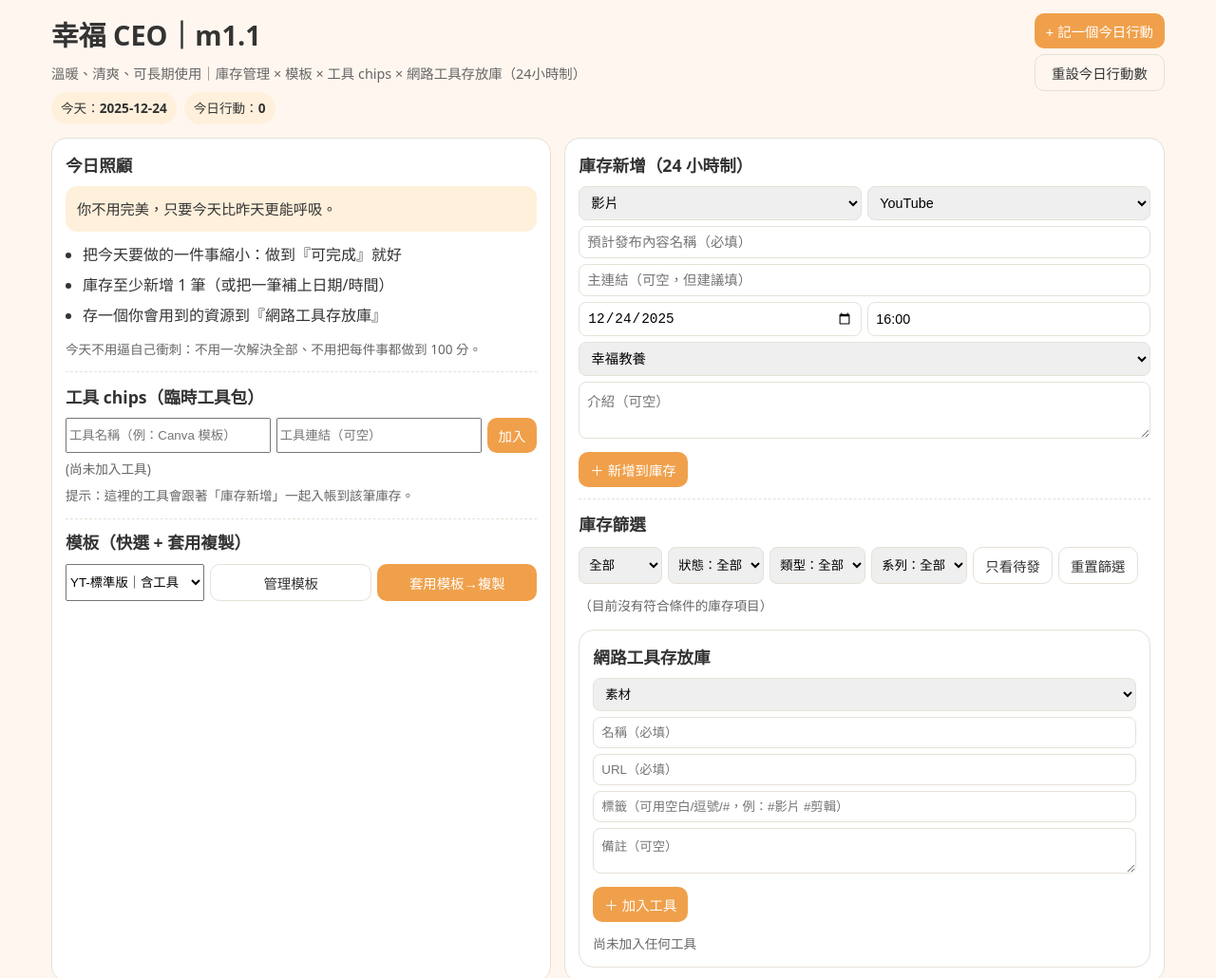
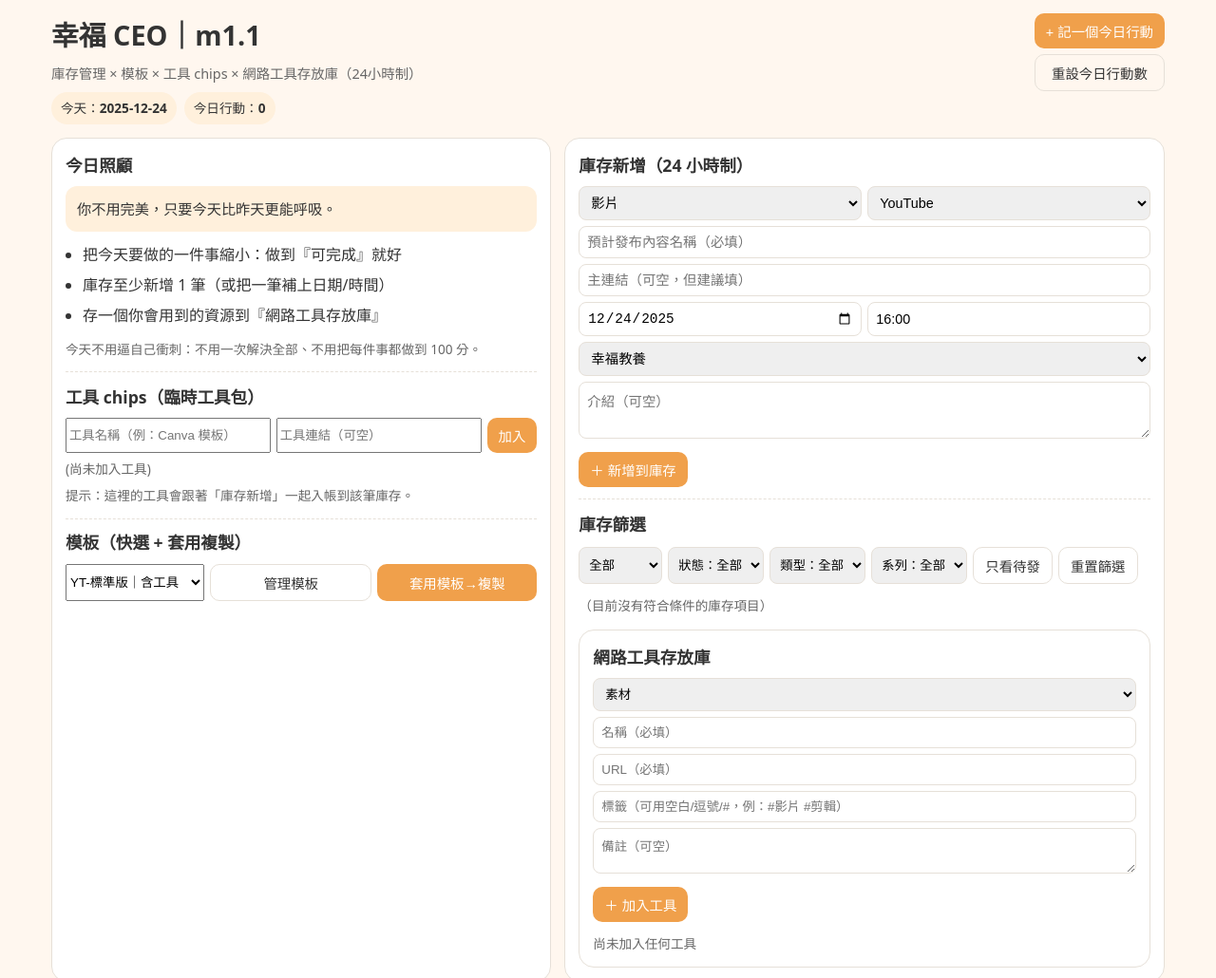
Before and after one commit to Angel0973180707/happyceo-m1, a plain HTML site: page index.html in a window 1280 px wide. Shown: the top 1030 px of the page at 95% size. Drawn offline with Linux system fonts and the light colour scheme.

Commit message:
Update index.html

```diff
--- a/index.html
+++ b/index.html
@@ -25,7 +25,7 @@
     <header class="top">
       <div class="brand">
         <h1>幸福 CEO｜m1.1</h1>
-        <p class="sub">溫暖、清爽、可長期使用｜庫存管理 × 模板 × 工具 chips × 網路工具存放庫（24小時制）</p>
+        <p class="sub">庫存管理 × 模板 × 工具 chips × 網路工具存放庫（24小時制）</p>
         <div class="pillRow">
           <div class="pill">今天：<b id="todayText">-</b></div>
           <div class="pill">今日行動：<b id="actionsText">0</b></div>
```
